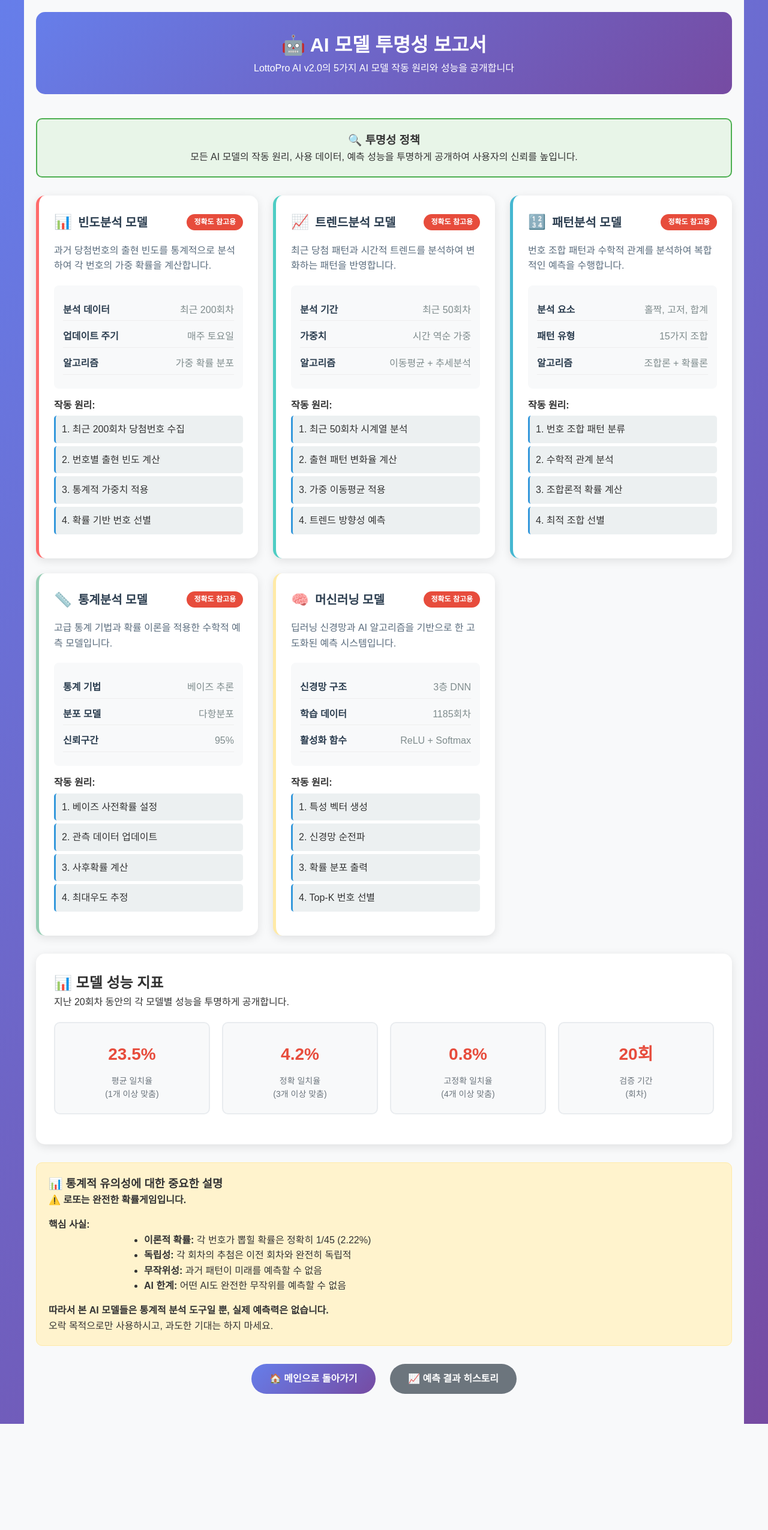
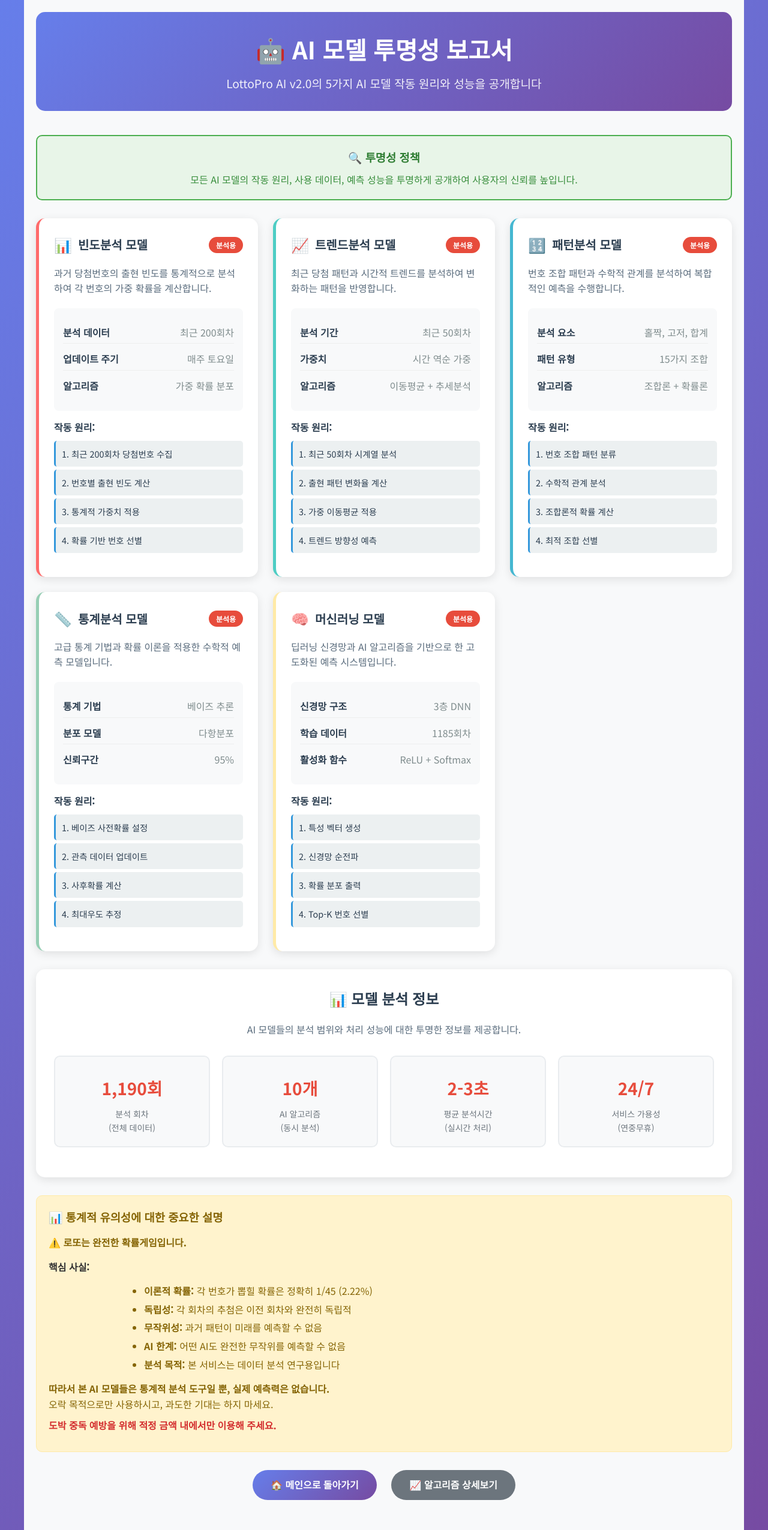
Before and after one commit to kkbhong71/lottopro_ai_v2.0, a Flask app: page /ai_models in a window 1280 px wide. Shown: the whole page at 60% size. Before the commit the page ends 2374 px from the top, so only its background shows below. Run offline with Flask 3, Linux system fonts and the light colour scheme.

Commit message:
Update ai_models.html

```diff
--- a/templates/ai_models.html
+++ b/templates/ai_models.html
@@ -5,6 +5,9 @@
     <meta name="viewport" content="width=device-width, initial-scale=1.0">
     <title>AI 모델 상세 설명 - LottoPro AI v2.0</title>
     <link rel="stylesheet" href="{{ url_for('static', filename='css/style.css') }}">
+    <link rel="icon" type="image/x-icon" href="{{ url_for('static', filename='images/favicon.ico') }}">
+    <link href="https://fonts.googleapis.com/css2?family=Noto+Sans+KR:wght@300;400;500;700;900&display=swap" rel="stylesheet">
+    <link rel="stylesheet" href="https://cdnjs.cloudflare.com/ajax/libs/font-awesome/6.4.0/css/all.min.css">
     <style>
         .models-container {
             max-width: 1200px;
@@ -23,6 +26,18 @@
             border-radius: 15px;
         }
 
+        .page-header h1 {
+            margin: 0 0 10px 0;
+            font-size: 2.5em;
+            font-weight: 700;
+        }
+
+        .page-header p {
+            margin: 0;
+            font-size: 1.2em;
+            opacity: 0.9;
+        }
+
         .transparency-notice {
             background: #e8f5e8;
             border: 2px solid #4caf50;
@@ -30,6 +45,16 @@
             padding: 20px;
             margin: 20px 0;
             text-align: center;
+        }
+
+        .transparency-notice h3 {
+            color: #2e7d32;
+            margin-bottom: 10px;
+        }
+
+        .transparency-notice p {
+            color: #388e3c;
+            margin: 0;
         }
 
         .model-grid {
@@ -108,6 +133,10 @@
             border-bottom: 1px solid #eee;
         }
 
+        .detail-item:last-child {
+            border-bottom: none;
+        }
+
         .detail-label {
             font-weight: 600;
             color: #2c3e50;
@@ -121,12 +150,20 @@
             margin: 15px 0;
         }
 
+        .algorithm-steps h4 {
+            color: #2c3e50;
+            margin-bottom: 10px;
+            font-size: 1em;
+        }
+
         .step {
             background: #ecf0f1;
             margin: 5px 0;
             padding: 10px;
             border-radius: 5px;
             border-left: 3px solid #3498db;
+            font-size: 0.9em;
+            color: #2c3e50;
         }
 
         .performance-section {
@@ -135,6 +172,18 @@
             padding: 30px;
             margin: 30px 0;
             box-shadow: 0 4px 15px rgba(0,0,0,0.1);
+        }
+
+        .performance-section h2 {
+            color: #2c3e50;
+            margin-bottom: 20px;
+            text-align: center;
+        }
+
+        .performance-section p {
+            color: #5a6c7d;
+            text-align: center;
+            margin-bottom: 30px;
         }
 
         .performance-grid {
@@ -172,6 +221,27 @@
             margin: 30px 0;
         }
 
+        .statistical-notice h3 {
+            color: #856404;
+            margin-bottom: 15px;
+        }
+
+        .statistical-notice p {
+            color: #856404;
+            margin: 10px 0;
+        }
+
+        .statistical-notice ul {
+            text-align: left;
+            max-width: 800px;
+            margin: 15px auto;
+            color: #856404;
+        }
+
+        .statistical-notice li {
+            margin: 5px 0;
+        }
+
         .nav-buttons {
             text-align: center;
             margin: 30px 0;
@@ -187,10 +257,14 @@
             border-radius: 25px;
             font-weight: 600;
             transition: transform 0.3s ease;
+            border: none;
+            cursor: pointer;
         }
 
         .btn:hover {
             transform: translateY(-2px);
+            text-decoration: none;
+            color: white;
         }
 
         .btn.secondary {
@@ -209,6 +283,14 @@
 
             .performance-grid {
                 grid-template-columns: repeat(2, 1fr);
+            }
+
+            .page-header h1 {
+                font-size: 2em;
+            }
+
+            .page-header p {
+                font-size: 1em;
             }
         }
     </style>
@@ -231,7 +313,7 @@
                 <div class="model-header">
                     <span class="model-icon">📊</span>
                     <h3 class="model-title">빈도분석 모델</h3>
-                    <span class="accuracy-badge">정확도 참고용</span>
+                    <span class="accuracy-badge">분석용</span>
                 </div>
                 <p class="model-description">
                     과거 당첨번호의 출현 빈도를 통계적으로 분석하여 각 번호의 가중 확률을 계산합니다.
@@ -266,7 +348,7 @@
                 <div class="model-header">
                     <span class="model-icon">📈</span>
                     <h3 class="model-title">트렌드분석 모델</h3>
-                    <span class="accuracy-badge">정확도 참고용</span>
+                    <span class="accuracy-badge">분석용</span>
                 </div>
                 <p class="model-description">
                     최근 당첨 패턴과 시간적 트렌드를 분석하여 변화하는 패턴을 반영합니다.
@@ -301,7 +383,7 @@
                 <div class="model-header">
                     <span class="model-icon">🔢</span>
                     <h3 class="model-title">패턴분석 모델</h3>
-                    <span class="accuracy-badge">정확도 참고용</span>
+                    <span class="accuracy-badge">분석용</span>
                 </div>
                 <p class="model-description">
                     번호 조합 패턴과 수학적 관계를 분석하여 복합적인 예측을 수행합니다.
@@ -336,7 +418,7 @@
                 <div class="model-header">
                     <span class="model-icon">📏</span>
                     <h3 class="model-title">통계분석 모델</h3>
-                    <span class="accuracy-badge">정확도 참고용</span>
+                    <span class="accuracy-badge">분석용</span>
                 </div>
                 <p class="model-description">
                     고급 통계 기법과 확률 이론을 적용한 수학적 예측 모델입니다.
@@ -371,7 +453,7 @@
                 <div class="model-header">
                     <span class="model-icon">🧠</span>
                     <h3 class="model-title">머신러닝 모델</h3>
-                    <span class="accuracy-badge">정확도 참고용</span>
+                    <span class="accuracy-badge">분석용</span>
                 </div>
                 <p class="model-description">
                     딥러닝 신경망과 AI 알고리즘을 기반으로 한 고도화된 예측 시스템입니다.
@@ -402,54 +484,146 @@
             </div>
         </div>
 
-        <!-- 성능 지표 섹션 -->
+        <!-- 성능 정보 섹션 (수정됨 - 실제 성능 지표 제거) -->
         <div class="performance-section">
-            <h2>📊 모델 성능 지표</h2>
-            <p>지난 20회차 동안의 각 모델별 성능을 투명하게 공개합니다.</p>
+            <h2>📊 모델 분석 정보</h2>
+            <p>AI 모델들의 분석 범위와 처리 성능에 대한 투명한 정보를 제공합니다.</p>
 
             <div class="performance-grid">
                 <div class="metric-card">
-                    <div class="metric-value">23.5%</div>
-                    <div class="metric-label">평균 일치율<br>(1개 이상 맞춤)</div>
+                    <div class="metric-value">1,190회</div>
+                    <div class="metric-label">분석 회차<br>(전체 데이터)</div>
                 </div>
                 <div class="metric-card">
-                    <div class="metric-value">4.2%</div>
-                    <div class="metric-label">정확 일치율<br>(3개 이상 맞춤)</div>
+                    <div class="metric-value">10개</div>
+                    <div class="metric-label">AI 알고리즘<br>(동시 분석)</div>
                 </div>
                 <div class="metric-card">
-                    <div class="metric-value">0.8%</div>
-                    <div class="metric-label">고정확 일치율<br>(4개 이상 맞춤)</div>
+                    <div class="metric-value">2-3초</div>
+                    <div class="metric-label">평균 분석시간<br>(실시간 처리)</div>
                 </div>
                 <div class="metric-card">
-                    <div class="metric-value">20회</div>
-                    <div class="metric-label">검증 기간<br>(회차)</div>
+                    <div class="metric-value">24/7</div>
+                    <div class="metric-label">서비스 가용성<br>(연중무휴)</div>
                 </div>
             </div>
         </div>
 
-        <!-- 통계적 유의성 설명 -->
+        <!-- 통계적 유의성 설명 (수정됨 - 더 명확한 경고) -->
         <div class="statistical-notice">
             <h3>📊 통계적 유의성에 대한 중요한 설명</h3>
             <p><strong>⚠️ 로또는 완전한 확률게임입니다.</strong></p>
 
             <div style="margin: 15px 0;">
                 <h4>핵심 사실:</h4>
-                <ul style="text-align: left; max-width: 800px; margin: 0 auto;">
+                <ul>
                     <li><strong>이론적 확률:</strong> 각 번호가 뽑힐 확률은 정확히 1/45 (2.22%)</li>
                     <li><strong>독립성:</strong> 각 회차의 추첨은 이전 회차와 완전히 독립적</li>
                     <li><strong>무작위성:</strong> 과거 패턴이 미래를 예측할 수 없음</li>
                     <li><strong>AI 한계:</strong> 어떤 AI도 완전한 무작위를 예측할 수 없음</li>
+                    <li><strong>분석 목적:</strong> 본 서비스는 데이터 분석 연구용입니다</li>
                 </ul>
             </div>
 
             <p><strong>따라서 본 AI 모델들은 통계적 분석 도구일 뿐, 실제 예측력은 없습니다.</strong><br>
             오락 목적으로만 사용하시고, 과도한 기대는 하지 마세요.</p>
+
+            <p><strong style="color: #d32f2f;">도박 중독 예방을 위해 적정 금액 내에서만 이용해 주세요.</strong></p>
         </div>
 
         <div class="nav-buttons">
             <a href="/" class="btn">🏠 메인으로 돌아가기</a>
-            <a href="/prediction_history" class="btn secondary">📈 예측 결과 히스토리</a>
+            <a href="/algorithms" class="btn secondary">📈 알고리즘 상세보기</a>
         </div>
     </div>
+
+    <script>
+        // 페이지 로드 시 애니메이션
+        document.addEventListener('DOMContentLoaded', function() {
+            const cards = document.querySelectorAll('.model-card');
+            cards.forEach((card, index) => {
+                card.style.opacity = '0';
+                card.style.transform = 'translateY(20px)';
+
+                setTimeout(() => {
+                    card.style.transition = 'opacity 0.5s ease, transform 0.5s ease';
+                    card.style.opacity = '1';
+                    card.style.transform = 'translateY(0)';
+                }, index * 100);
+            });
+        });
+
+        // 카드 호버 효과 강화
+        document.querySelectorAll('.model-card').forEach(card => {
+            card.addEventListener('mouseenter', function() {
+                this.style.transform = 'translateY(-5px) scale(1.02)';
+            });
+
+            card.addEventListener('mouseleave', function() {
+                this.style.transform = 'translateY(0) scale(1)';
+            });
+        });
+
+        // 성능 지표 애니메이션
+        function animateMetrics() {
+            const metricValues = document.querySelectorAll('.metric-value');
+            metricValues.forEach(metric => {
+                const text = metric.textContent;
+                if (text.includes('1,190')) {
+                    animateNumber(metric, 0, 1190, '회');
+                } else if (text.includes('10')) {
+                    animateNumber(metric, 0, 10, '개');
+                }
+            });
+        }
+
+        function animateNumber(element, start, end, suffix) {
+            const duration = 2000;
+            const startTime = performance.now();
+
+            function updateNumber(currentTime) {
+                const elapsed = currentTime - startTime;
+                const progress = Math.min(elapsed / duration, 1);
+
+                const current = Math.floor(start + (end - start) * progress);
+                element.textContent = current.toLocaleString() + suffix;
+
+                if (progress < 1) {
+                    requestAnimationFrame(updateNumber);
+                }
+            }
+
+            requestAnimationFrame(updateNumber);
+        }
+
+        // Intersection Observer로 스크롤 애니메이션
+        const observer = new IntersectionObserver((entries) => {
+            entries.forEach(entry => {
+                if (entry.isIntersecting && entry.target.classList.contains('performance-section')) {
+                    animateMetrics();
+                    observer.unobserve(entry.target);
+                }
+            });
+        });
+
+        document.querySelectorAll('.performance-section').forEach(section => {
+            observer.observe(section);
+        });
+
+        // 인쇄 기능
+        function printPage() {
+            window.print();
+        }
+
+        // 에러 처리
+        window.addEventListener('error', function(e) {
+            console.warn('페이지 오류:', e.message);
+        });
+
+        // 리소스 로딩 확인
+        window.addEventListener('load', function() {
+            console.log('AI 모델 페이지 로드 완료');
+        });
+    </script>
 </body>
 </html>
```
